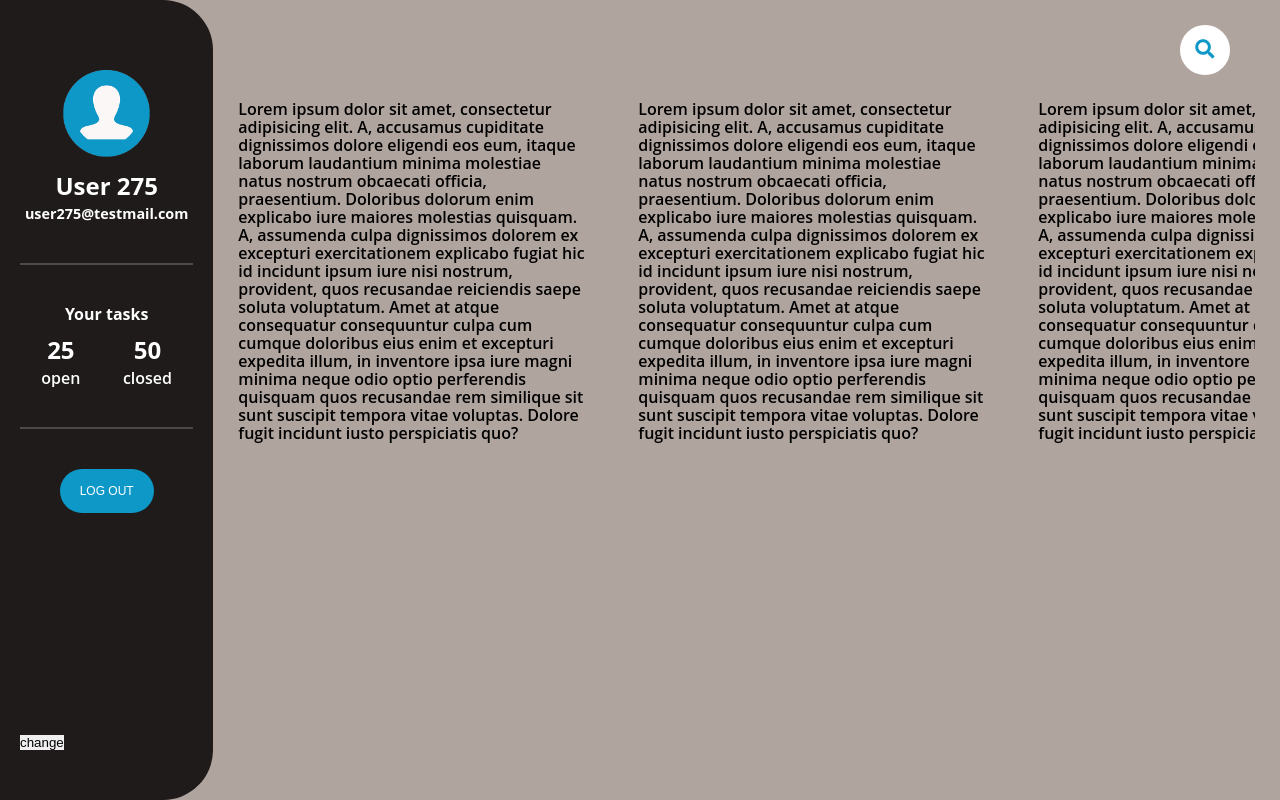
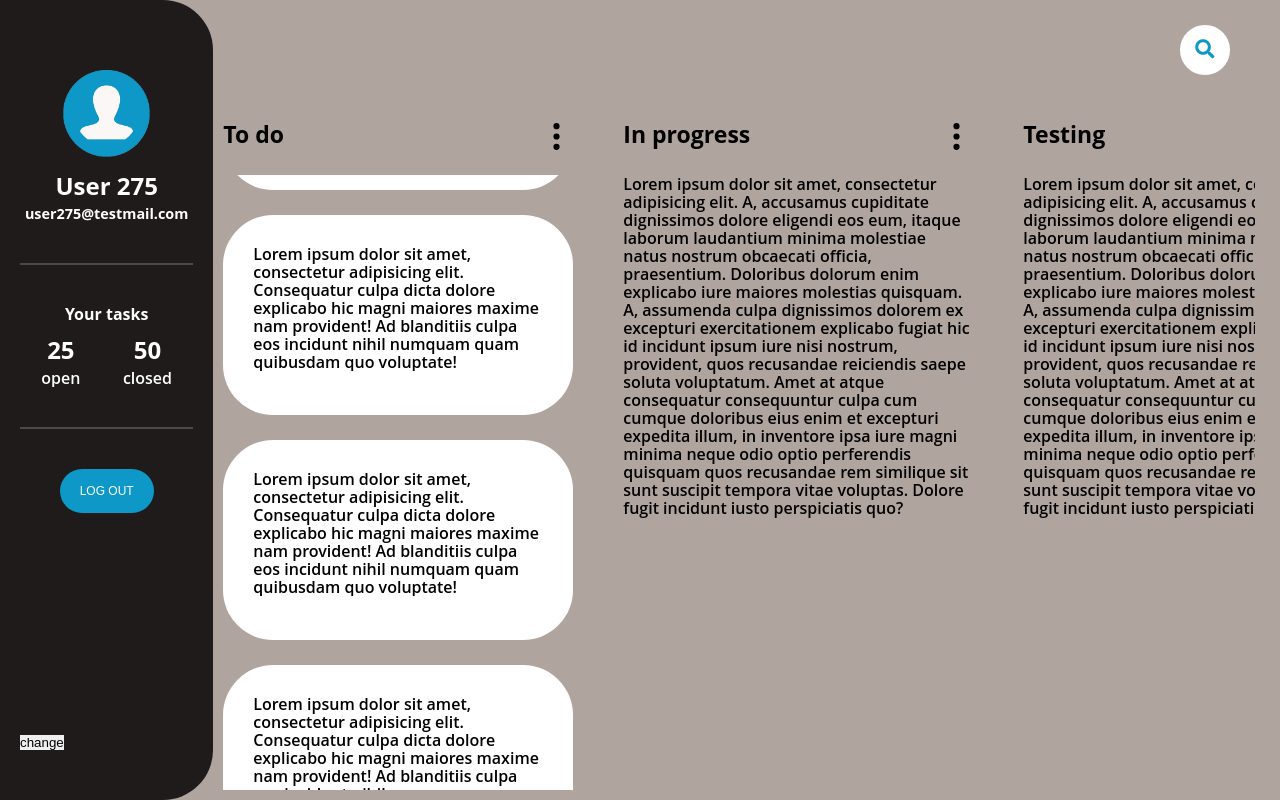
Before and after one commit to matroskin062/PM-Project-2, a website built with Parcel: page src/index.html in a window 1280 px wide. Built offline with nearby package versions, Linux system fonts and the light colour scheme.

Commit message:
add cards

```diff
--- a/src/index.html
+++ b/src/index.html
@@ -89,24 +89,98 @@
       </header>
       <div class="board-groups">
         <div class="task-group">
+          <header>
+            <h2>To do</h2>
+            <svg xmlns="http://www.w3.org/2000/svg" width="16px" height="16px" viewBox="0 0 16 16" class="bi bi-three-dots-vertical" fill="currentColor">
+              <path fill-rule="evenodd" d="M9.5 13a1.5 1.5 0 1 1-3 0 1.5 1.5 0 0 1 3 0zm0-5a1.5 1.5 0 1 1-3 0 1.5 1.5 0 0 1 3 0zm0-5a1.5 1.5 0 1 1-3 0 1.5 1.5 0 0 1 3 0z"/>
+            </svg>
+          </header>
+          <div class="tasks">
+            <div class="task">
+              <p>
+              Lorem ipsum dolor sit amet, consectetur adipisicing elit. Consequatur culpa dicta dolore explicabo hic magni maiores maxime nam provident! Ad blanditiis culpa eos incidunt nihil numquam quam quibusdam quo voluptate!
+              </p>
+            </div>
+            <div class="task">
+              <p>
+                Lorem ipsum dolor sit amet, consectetur adipisicing elit. Consequatur culpa dicta dolore explicabo hic magni maiores maxime nam provident! Ad blanditiis culpa eos incidunt nihil numquam quam quibusdam quo voluptate!
+              </p>
+            </div>
+            <div class="task">
+              <p>
+                Lorem ipsum dolor sit amet, consectetur adipisicing elit. Consequatur culpa dicta dolore explicabo hic magni maiores maxime nam provident! Ad blanditiis culpa eos incidunt nihil numquam quam quibusdam quo voluptate!
+              </p>
+            </div>
+            <div class="task">
+              <p>
+                Lorem ipsum dolor sit amet, consectetur adipisicing elit. Consequatur culpa dicta dolore explicabo hic magni maiores maxime nam provident! Ad blanditiis culpa eos incidunt nihil numquam quam quibusdam quo voluptate!
+              </p>
+            </div>
+            <div class="task">
+              <p>
+                Lorem ipsum dolor sit amet, consectetur adipisicing elit. Consequatur culpa dicta dolore explicabo hic magni maiores maxime nam provident! Ad blanditiis culpa eos incidunt nihil numquam quam quibusdam quo voluptate!
+              </p>
+            </div>
+            <div class="task">
+              <p>
+                Lorem ipsum dolor sit amet, consectetur adipisicing elit. Consequatur culpa dicta dolore explicabo hic magni maiores maxime nam provident! Ad blanditiis culpa eos incidunt nihil numquam quam quibusdam quo voluptate!
+              </p>
+            </div>
+            <div class="task">
+              <p>
+                Lorem ipsum dolor sit amet, consectetur adipisicing elit. Consequatur culpa dicta dolore explicabo hic magni maiores maxime nam provident! Ad blanditiis culpa eos incidunt nihil numquam quam quibusdam quo voluptate!
+              </p>
+            </div>
+            <div class="task">
+              <p>
+                Lorem ipsum dolor sit amet, consectetur adipisicing elit. Consequatur culpa dicta dolore explicabo hic magni maiores maxime nam provident! Ad blanditiis culpa eos incidunt nihil numquam quam quibusdam quo voluptate!
+              </p>
+            </div>
+          </div>
+        </div>
+        <div class="task-group">
+          <header>
+            <h2>In progress</h2>
+            <svg xmlns="http://www.w3.org/2000/svg" width="16px" height="16px" viewBox="0 0 16 16" class="bi bi-three-dots-vertical" fill="currentColor">
+              <path fill-rule="evenodd" d="M9.5 13a1.5 1.5 0 1 1-3 0 1.5 1.5 0 0 1 3 0zm0-5a1.5 1.5 0 1 1-3 0 1.5 1.5 0 0 1 3 0zm0-5a1.5 1.5 0 1 1-3 0 1.5 1.5 0 0 1 3 0z"/>
+            </svg>
+          </header>
           Lorem ipsum dolor sit amet, consectetur adipisicing elit. A, accusamus cupiditate dignissimos dolore eligendi eos eum, itaque laborum laudantium minima molestiae natus nostrum obcaecati officia, praesentium. Doloribus dolorum enim explicabo iure maiores molestias quisquam. A, assumenda culpa dignissimos dolorem ex excepturi exercitationem explicabo fugiat hic id incidunt ipsum iure nisi nostrum, provident, quos recusandae reiciendis saepe soluta voluptatum. Amet at atque consequatur consequuntur culpa cum cumque doloribus eius enim et excepturi expedita illum, in inventore ipsa iure magni minima neque odio optio perferendis quisquam quos recusandae rem similique sit sunt suscipit tempora vitae voluptas. Dolore fugit incidunt iusto perspiciatis quo?
         </div>
         <div class="task-group">
+          <header>
+            <h2>Testing</h2>
+            <svg xmlns="http://www.w3.org/2000/svg" width="16px" height="16px" viewBox="0 0 16 16" class="bi bi-three-dots-vertical" fill="currentColor">
+              <path fill-rule="evenodd" d="M9.5 13a1.5 1.5 0 1 1-3 0 1.5 1.5 0 0 1 3 0zm0-5a1.5 1.5 0 1 1-3 0 1.5 1.5 0 0 1 3 0zm0-5a1.5 1.5 0 1 1-3 0 1.5 1.5 0 0 1 3 0z"/>
+            </svg>
+          </header>
           Lorem ipsum dolor sit amet, consectetur adipisicing elit. A, accusamus cupiditate dignissimos dolore eligendi eos eum, itaque laborum laudantium minima molestiae natus nostrum obcaecati officia, praesentium. Doloribus dolorum enim explicabo iure maiores molestias quisquam. A, assumenda culpa dignissimos dolorem ex excepturi exercitationem explicabo fugiat hic id incidunt ipsum iure nisi nostrum, provident, quos recusandae reiciendis saepe soluta voluptatum. Amet at atque consequatur consequuntur culpa cum cumque doloribus eius enim et excepturi expedita illum, in inventore ipsa iure magni minima neque odio optio perferendis quisquam quos recusandae rem similique sit sunt suscipit tempora vitae voluptas. Dolore fugit incidunt iusto perspiciatis quo?
         </div>
         <div class="task-group">
+          <header>
+            <h2>On finish</h2>
+            <svg xmlns="http://www.w3.org/2000/svg" width="16px" height="16px" viewBox="0 0 16 16" class="bi bi-three-dots-vertical" fill="currentColor">
+              <path fill-rule="evenodd" d="M9.5 13a1.5 1.5 0 1 1-3 0 1.5 1.5 0 0 1 3 0zm0-5a1.5 1.5 0 1 1-3 0 1.5 1.5 0 0 1 3 0zm0-5a1.5 1.5 0 1 1-3 0 1.5 1.5 0 0 1 3 0z"/>
+            </svg>
+          </header>
           Lorem ipsum dolor sit amet, consectetur adipisicing elit. A, accusamus cupiditate dignissimos dolore eligendi eos eum, itaque laborum laudantium minima molestiae natus nostrum obcaecati officia, praesentium. Doloribus dolorum enim explicabo iure maiores molestias quisquam. A, assumenda culpa dignissimos dolorem ex excepturi exercitationem explicabo fugiat hic id incidunt ipsum iure nisi nostrum, provident, quos recusandae reiciendis saepe soluta voluptatum. Amet at atque consequatur consequuntur culpa cum cumque doloribus eius enim et excepturi expedita illum, in inventore ipsa iure magni minima neque odio optio perferendis quisquam quos recusandae rem similique sit sunt suscipit tempora vitae voluptas. Dolore fugit incidunt iusto perspiciatis quo?
         </div>
         <div class="task-group">
+          <header>
+            <h2>Done</h2>
+            <svg xmlns="http://www.w3.org/2000/svg" width="16px" height="16px" viewBox="0 0 16 16" class="bi bi-three-dots-vertical" fill="currentColor">
+              <path fill-rule="evenodd" d="M9.5 13a1.5 1.5 0 1 1-3 0 1.5 1.5 0 0 1 3 0zm0-5a1.5 1.5 0 1 1-3 0 1.5 1.5 0 0 1 3 0zm0-5a1.5 1.5 0 1 1-3 0 1.5 1.5 0 0 1 3 0z"/>
+            </svg>
+          </header>
           Lorem ipsum dolor sit amet, consectetur adipisicing elit. A, accusamus cupiditate dignissimos dolore eligendi eos eum, itaque laborum laudantium minima molestiae natus nostrum obcaecati officia, praesentium. Doloribus dolorum enim explicabo iure maiores molestias quisquam. A, assumenda culpa dignissimos dolorem ex excepturi exercitationem explicabo fugiat hic id incidunt ipsum iure nisi nostrum, provident, quos recusandae reiciendis saepe soluta voluptatum. Amet at atque consequatur consequuntur culpa cum cumque doloribus eius enim et excepturi expedita illum, in inventore ipsa iure magni minima neque odio optio perferendis quisquam quos recusandae rem similique sit sunt suscipit tempora vitae voluptas. Dolore fugit incidunt iusto perspiciatis quo?
         </div>
         <div class="task-group">
-          Lorem ipsum dolor sit amet, consectetur adipisicing elit. A, accusamus cupiditate dignissimos dolore eligendi eos eum, itaque laborum laudantium minima molestiae natus nostrum obcaecati officia, praesentium. Doloribus dolorum enim explicabo iure maiores molestias quisquam. A, assumenda culpa dignissimos dolorem ex excepturi exercitationem explicabo fugiat hic id incidunt ipsum iure nisi nostrum, provident, quos recusandae reiciendis saepe soluta voluptatum. Amet at atque consequatur consequuntur culpa cum cumque doloribus eius enim et excepturi expedita illum, in inventore ipsa iure magni minima neque odio optio perferendis quisquam quos recusandae rem similique sit sunt suscipit tempora vitae voluptas. Dolore fugit incidunt iusto perspiciatis quo?
-        </div>
-        <div class="task-group">
-          Lorem ipsum dolor sit amet, consectetur adipisicing elit. A, accusamus cupiditate dignissimos dolore eligendi eos eum, itaque laborum laudantium minima molestiae natus nostrum obcaecati officia, praesentium. Doloribus dolorum enim explicabo iure maiores molestias quisquam. A, assumenda culpa dignissimos dolorem ex excepturi exercitationem explicabo fugiat hic id incidunt ipsum iure nisi nostrum, provident, quos recusandae reiciendis saepe soluta voluptatum. Amet at atque consequatur consequuntur culpa cum cumque doloribus eius enim et excepturi expedita illum, in inventore ipsa iure magni minima neque odio optio perferendis quisquam quos recusandae rem similique sit sunt suscipit tempora vitae voluptas. Dolore fugit incidunt iusto perspiciatis quo?
-        </div>
-        <div class="task-group">
+          <header>
+            <h2>Cancel</h2>
+            <svg xmlns="http://www.w3.org/2000/svg" width="16px" height="16px" viewBox="0 0 16 16" class="bi bi-three-dots-vertical" fill="currentColor">
+              <path fill-rule="evenodd" d="M9.5 13a1.5 1.5 0 1 1-3 0 1.5 1.5 0 0 1 3 0zm0-5a1.5 1.5 0 1 1-3 0 1.5 1.5 0 0 1 3 0zm0-5a1.5 1.5 0 1 1-3 0 1.5 1.5 0 0 1 3 0z"/>
+            </svg>
+          </header>
           Lorem ipsum dolor sit amet, consectetur adipisicing elit. A, accusamus cupiditate dignissimos dolore eligendi eos eum, itaque laborum laudantium minima molestiae natus nostrum obcaecati officia, praesentium. Doloribus dolorum enim explicabo iure maiores molestias quisquam. A, assumenda culpa dignissimos dolorem ex excepturi exercitationem explicabo fugiat hic id incidunt ipsum iure nisi nostrum, provident, quos recusandae reiciendis saepe soluta voluptatum. Amet at atque consequatur consequuntur culpa cum cumque doloribus eius enim et excepturi expedita illum, in inventore ipsa iure magni minima neque odio optio perferendis quisquam quos recusandae rem similique sit sunt suscipit tempora vitae voluptas. Dolore fugit incidunt iusto perspiciatis quo?
         </div>
       </div>
--- a/src/styles/style.css
+++ b/src/styles/style.css
@@ -107,17 +107,50 @@ body{
 
 .board-groups{
     overflow-x: scroll;
-    margin: 0 25px 25px 25px;
-    height: calc(100vh - 125px);
+    margin: 0 25px 25px 10px;
+    height: calc(100vh - 110px);
     display: flex;
     flex-direction: row;
     gap: 50px;
 }
 .task-group{
+    height: 100%;
     min-width: 350px;
 }
+.task-group>header{
+    padding: 20px 0;
+}
+.task-group>header>svg{
+    transition: transform 1s;
+    width: 33px;
+    height: 33px;
+    float: right;
+}
+.task-group>header>svg:hover{
+    transform: rotate(90deg);
+    -webkit-transform: rotate(90deg);
+}
+.task-group>header>h2{
+    float: left;
+    height: 25px;
+    font-size: 23px;
+    margin: 5px 0;
+}
+.tasks{
+    overflow-y: scroll;
+    height: 100%;
+    display: flex;
+    flex-direction: column-reverse;
+    gap: 25px;
+}
+.task{
+    min-height: 200px;
+    background-color: #FFFFFF;
+    border-radius: 50px;
+    padding: 30px;
+}
 ::-webkit-scrollbar {
-    width: 6px;
+    width: 4px;
     border-radius: 50%;
 }
 ::-webkit-scrollbar-track {
```
